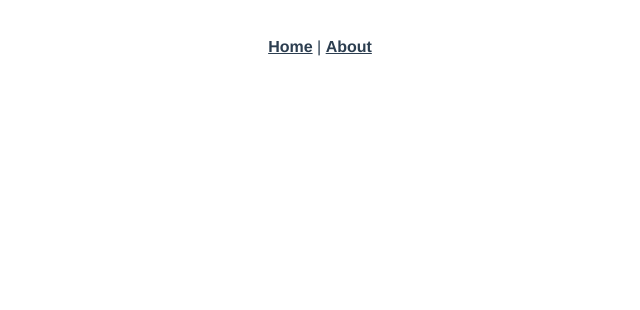
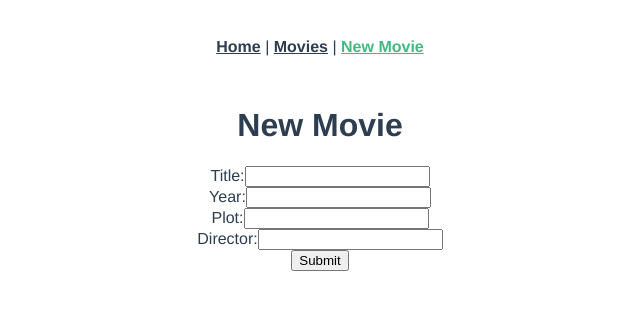
Before and after one commit to fjantelo/movie-vue-app, a Vue app: page /movies/new in a window 1280 px wide. Before the commit this address had no page. Shown: the top 310 px of the page, without its empty margins (320-960 px from the left). Built offline with nearby package versions, Linux system fonts and the light colour scheme.

Commit message:
Adds separate pages for CRUD actions for movies

```diff
--- a/src/App.vue
+++ b/src/App.vue
@@ -2,7 +2,9 @@
   <nav>
     <router-link to="/">Home</router-link>
     |
-    <router-link to="/about">About</router-link>
+    <router-link to="/movies">Movies</router-link>
+    |
+    <router-link to="/movies/new">New Movie</router-link>
   </nav>
   <router-view />
 </template>
--- a/src/router/index.js
+++ b/src/router/index.js
@@ -1,5 +1,9 @@
 import { createRouter, createWebHistory } from "vue-router";
 import HomeView from "../views/HomeView.vue";
+import MoviesIndex from "../views/MoviesIndex.vue";
+import MoviesNew from "../views/MoviesNew.vue";
+import MoviesShow from "../views/MoviesShow.vue";
+import MoviesEdit from "../views/MoviesEdit.vue";
 
 const routes = [
   {
@@ -15,6 +19,26 @@ const routes = [
     // which is lazy-loaded when the route is visited.
     component: () => import(/* webpackChunkName: "about" */ "../views/AboutView.vue"),
   },
+  {
+    path: "/movies",
+    name: "movies-index",
+    component: MoviesIndex,
+  },
+  {
+    path: "/movies/new",
+    name: "movies-new",
+    component: MoviesNew,
+  },
+  {
+    path: "/movies/:id",
+    name: "movies-show",
+    component: MoviesShow,
+  },
+  {
+    path: "/movies/:id/edit",
+    name: "movies-edit",
+    component: MoviesEdit,
+  },
 ];
 
 const router = createRouter({
--- /dev/null
+++ b/src/views/MoviesEdit.vue
@@ -0,0 +1,65 @@
+<script>
+import axios from "axios";
+
+export default {
+  data: function () {
+    return {
+      editMovieParams: {},
+      errors: [],
+    };
+  },
+  created: function () {
+    axios.get("/movies/" + this.$route.params.id + ".json").then((response) => {
+      this.editMovieParams = response.data;
+    });
+  },
+  methods: {
+    updateMovie: function () {
+      axios
+        .patch("/movies/" + this.$route.params.id + ".json", this.editMovieParams)
+        .then((response) => {
+          console.log(response.data);
+          this.$router.push("/movies");
+        })
+        .catch((error) => {
+          this.errors = error.response.data.errors;
+        });
+    },
+    destroyMovie: function () {
+      axios.delete("/movies/" + this.$route.params.id).then((response) => {
+        console.log("Success!", response.data);
+        this.$router.push("/movies");
+      });
+    },
+  },
+};
+</script>
+
+<template>
+  <div class="movies-edit">
+    <form v-on:submit.prevent="updateMovie()">
+      <h1>Update Movie</h1>
+      <ul>
+        <li v-for="error in errors" v-bind:key="error">{{ error }}</li>
+      </ul>
+      <p>
+        Title:
+        <input type="text" v-model="editMovieParams.title" />
+      </p>
+      <p>
+        Year:
+        <input type="text" v-model="editMovieParams.year" />
+      </p>
+      <p>
+        Plot:
+        <input type="text" v-model="editMovieParams.plot" />
+      </p>
+      <p>
+        Director:
+        <input type="text" v-model="editMovieParams.director" />
+      </p>
+      <input type="submit" value="Submit" />
+    </form>
+    <button v-on:click="destroyMovie()">Delete movie</button>
+  </div>
+</template>
--- /dev/null
+++ b/src/views/MoviesIndex.vue
@@ -0,0 +1,34 @@
+<script>
+import axios from "axios";
+
+export default {
+  data: function () {
+    return {
+      movies: [],
+      currentMovie: {},
+    };
+  },
+  created: function () {
+    this.indexMovies();
+  },
+  methods: {
+    indexMovies: function () {
+      axios.get("/movies.json").then((response) => {
+        this.movies = response.data;
+        console.log("All Movies:", this.movies);
+      });
+    },
+  },
+};
+</script>
+
+<template>
+  <div>
+    <div v-for="movie in movies" v-bind:key="movie.id">
+      <h3>{{ movie.title }}</h3>
+      <p>Year: {{ movie.year }}</p>
+      <p>Plot: {{ movie.plot }}</p>
+      <p>Director: {{ movie.director }}</p>
+    </div>
+  </div>
+</template>
--- /dev/null
+++ b/src/views/MoviesNew.vue
@@ -0,0 +1,54 @@
+<script>
+import axios from "axios";
+
+export default {
+  data: function () {
+    return {
+      newMovieParams: {},
+      errors: [],
+    };
+  },
+  created: function () {},
+  methods: {
+    createMovie: function () {
+      axios
+        .post("/movies.json", this.newMovieParams)
+        .then((response) => {
+          console.log(response.data);
+          this.$router.push("/movies");
+        })
+        .catch((error) => {
+          this.errors = error.response.data.errors;
+        });
+    },
+  },
+};
+</script>
+
+<template>
+  <div class="movies-new">
+    <form v-on:submit.prevent="createMovie()">
+      <h1>New Movie</h1>
+      <ul>
+        <li v-for="error in errrors" v-bind:key="error">{{ error }}</li>
+      </ul>
+      <div>
+        <label>Title:</label>
+        <input type="text" v-model="newMovieParams.title" />
+      </div>
+      <div>
+        <label>Year:</label>
+        <input type="text" v-model="newMovieParams.year" />
+      </div>
+      <div>
+        <label>Plot:</label>
+        <input type="text" v-model="newMovieParams.plot" />
+      </div>
+      <div>
+        <label>Director:</label>
+        <input type="text" v-model="newMovieParams.director" />
+      </div>
+      <input type="submit" value="Submit" />
+    </form>
+  </div>
+</template>
--- /dev/null
+++ b/src/views/MoviesShow.vue
@@ -0,0 +1,28 @@
+<script>
+import axios from "axios";
+
+export default {
+  data: function () {
+    return {
+      movie: {},
+    };
+  },
+  created: function () {
+    axios.get("/movies/" + this.$route.params.id + ".json").then((response) => {
+      this.recipe = response.data;
+    });
+  },
+  methods: {},
+};
+</script>
+
+<template>
+  <div class="movies-show">
+    <div class="container">
+      <h1>{{ movie.title }}</h1>
+      <p>{{ movie.year }}</p>
+      <p>{{ movie.plot }}</p>
+      <p>{{ movie.director }}</p>
+    </div>
+  </div>
+</template>
```
